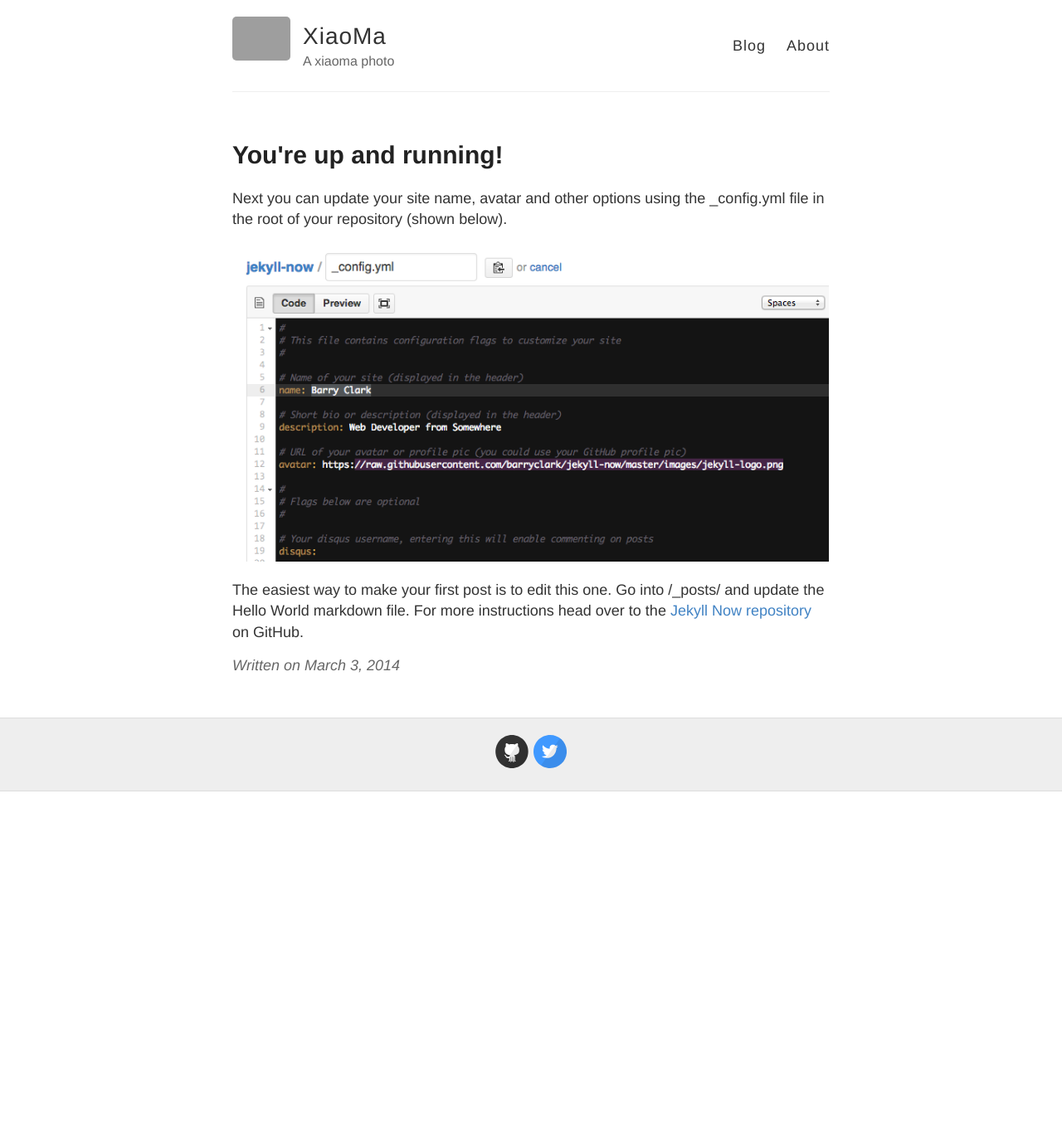
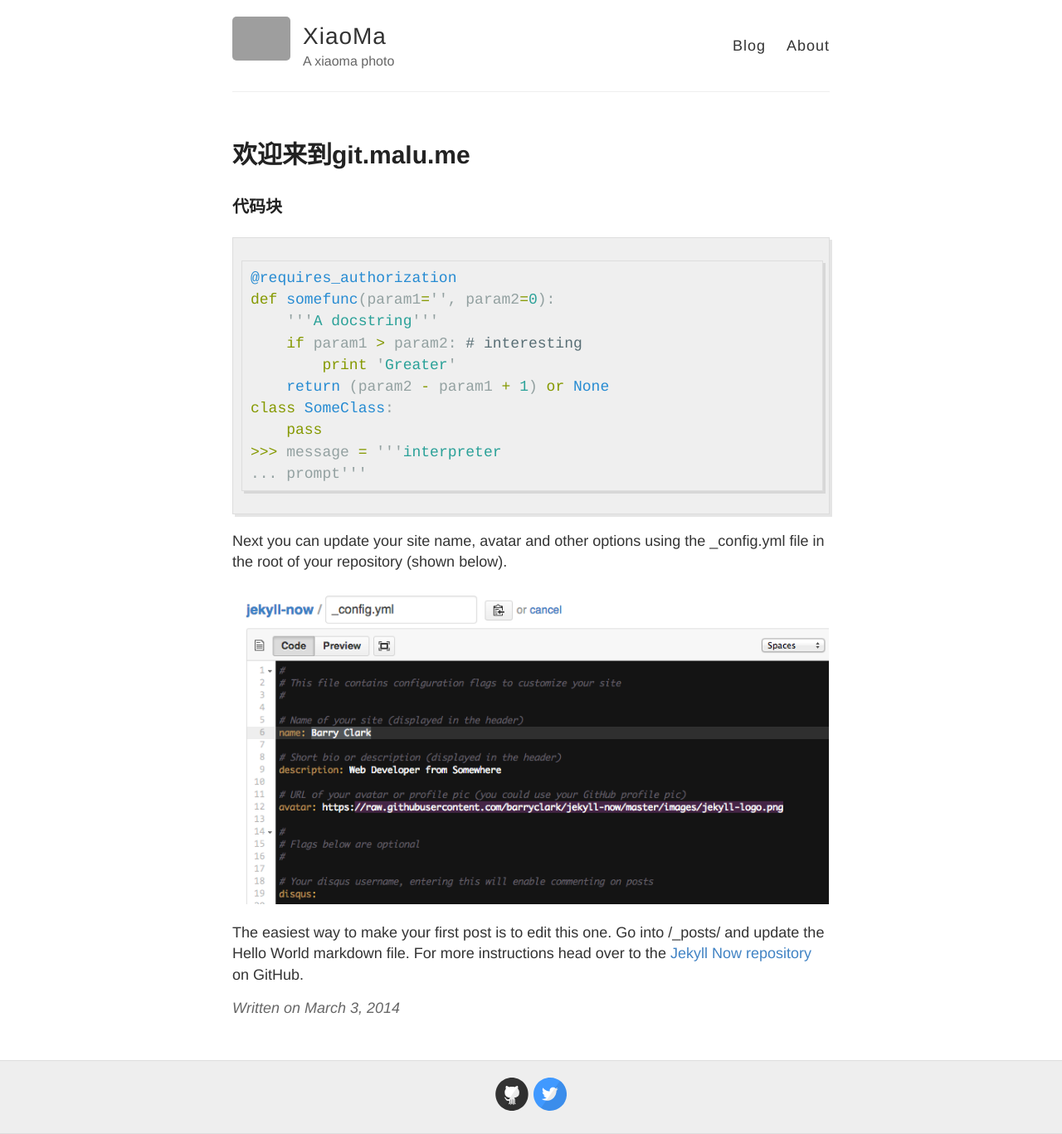
Before and after one commit to pingmalu/pingmalu.github.io, a Jekyll site: the page built from _posts/2014-3-3-Hello-World.md, in a window 1280 px wide. Shown: the whole page at 83% size. Built offline with Jekyll 4.4.1, drawn with Linux system fonts in a browser that asks for light colours; Markdown is read by kramdown in place of the engine named in the settings; before the commit the page ends 954 px from its top, so only the background shows below that; grey boxes are pictures that could not be loaded.

Commit message:
Update 2014-3-3-Hello-World.md

````diff
--- a/_posts/2014-3-3-Hello-World.md
+++ b/_posts/2014-3-3-Hello-World.md
@@ -1,7 +1,21 @@
 ---
 layout: post
-title: You're up and running!
+title: 欢迎来到git.malu.me
 ---
+
+### 代码块
+``` python
+@requires_authorization
+def somefunc(param1='', param2=0):
+    '''A docstring'''
+    if param1 > param2: # interesting
+        print 'Greater'
+    return (param2 - param1 + 1) or None
+class SomeClass:
+    pass
+>>> message = '''interpreter
+... prompt'''
+```
 
 Next you can update your site name, avatar and other options using the _config.yml file in the root of your repository (shown below).
 
````
